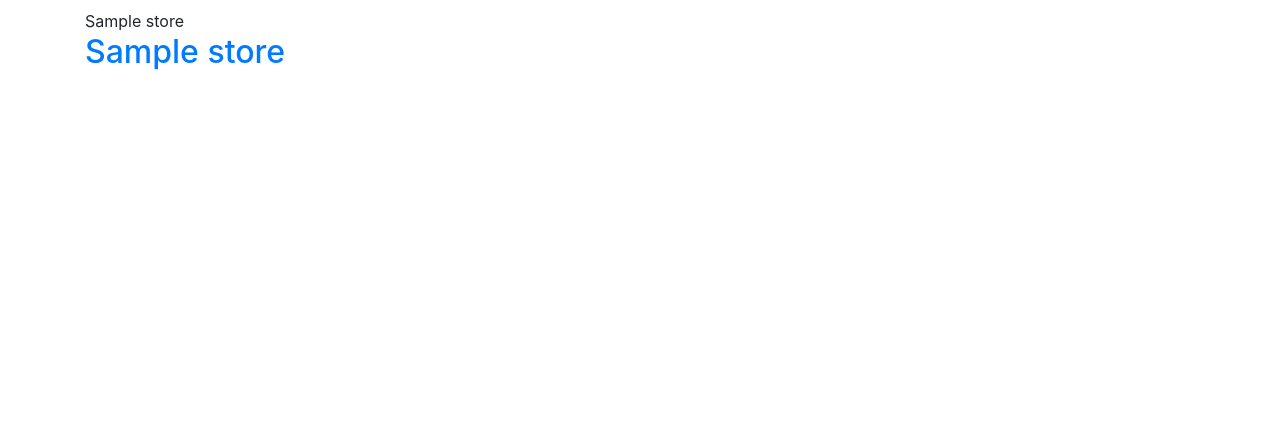
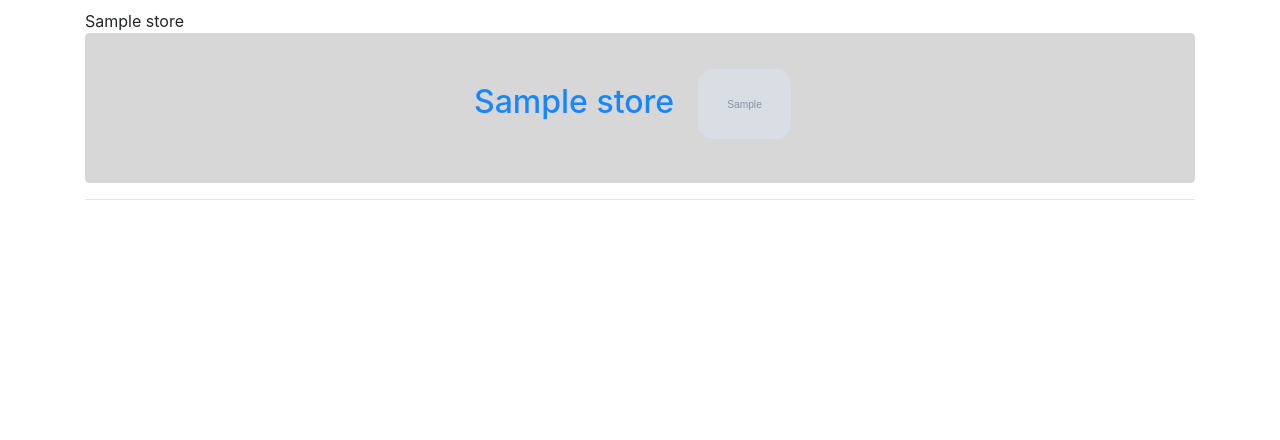
Before and after one commit to diegovgo/anunciadoos, a Django app: template food/templates/food/store.html in a window 1280 px wide. Shown: the part 115-555 px from the top of the page. Run offline with Django 3.2, Linux system fonts and the light colour scheme; the template is opened without the code that fills it: values that come from a table or form of the project are taken from there, others are empty; tables that the repository leaves empty hold one stand-in row (values such as "Sample post"); grey boxes marked "Sample" are stand-in pictures; some libraries are stand-ins or nearby versions; some web fonts are replaced.

Commit message:
store page updated

```diff
--- a/food/models.py
+++ b/food/models.py
@@ -51,7 +51,7 @@ class Storesubcategory(models.Model):
 class Article(models.Model):
     name = models.CharField(max_length=120)
     published = models.BooleanField(default=False)
-    description = models.TextField()
+    description = models.TextField(blank=True, null=True)
     img = models.ImageField(upload_to="static/imgs", null=True, blank=True, default="static/imgs/article_default.jpg")
     price = models.DecimalField(max_digits=10, decimal_places=2)
     storesubcategory = models.ForeignKey(Storesubcategory, null=True, on_delete=models.CASCADE, related_name="article")
--- a/food/templates/food/index.html
+++ b/food/templates/food/index.html
@@ -7,7 +7,7 @@
 {% block heading %}
 <h1>Escoge una categoría {% endblock %} {% block body %}
 </h1>
-<a href="{% url 'restaurants' %} ">
+<a href="{% url 'restaurants' %} " style="text-decoration: none;">
 <div class="card">{% with 'static/background_restaurants.png' as image_static %}
 
     <div class="card-body" style='background-image: url(" {% static image_static  %} ");opacity: 100%; '> {% endwith %}
@@ -19,7 +19,7 @@
 </div>
 </a>
 <br>
-
+<a href="{% url 'store' %} " style="text-decoration: none;">
 <div class="card">{% with 'static/background_restaurants.png' as image_static %}
 
     <div class="card-body" style='background-image: url(" {% static image_static  %} ");opacity: 100%; '> {% endwith %}
@@ -30,6 +30,7 @@
     </div>
 
 </div>
+</a>
 
 <br>
 <!--
--- a/food/templates/food/restaurants.html
+++ b/food/templates/food/restaurants.html
@@ -13,7 +13,7 @@
             <div class="card-body">
                     <h2>{{ restaurant }}
 
-                        <img src='{{ restaurant.logo.url }}' type="image/jpg" width="auto" height="100px" style="border-radius: 15px; margin:15px" />
+                        <img src='{{ restaurant.logo.url }}' type="image/jpg" width="auto" height="70px" style="border-radius: 15px; margin:15px" />
                     </h2>
                     </div>
 
--- a/food/templates/food/store.html
+++ b/food/templates/food/store.html
@@ -6,19 +6,22 @@
 {% block heading %}
 
 <h1>Escoge una tienda:</h1>{% endblock %} {% block body %} {{ store }} {% for store in stores %}
-    <div style="width: 100%;">
-        <div class="row">
 
-            <div class="col-12">
-                <a href="{% url 'store_page' store.url %}" style="text-decoration: none;">
-                    <h2>{{ store }}</h2></a>
-            <div class="col-1">
-                <embed src='{{ store.logo.url }}' type="image/jpg" width="150px" height="auto" style="border-radius: 15px; margin:15px" />
+<div style="width: auto; text-align:center">
+
+    <a href="{% url 'store_page' store.url %}" style="text-decoration: none;">
+        <div class="card" style="background-color:lightgrey; border-color: lightgray; opacity: 90%; height: 150px;">
+        <div class="card-body">
+                <h2>{{ store }}
+
+                    <img src='{{ store.logo.url }}' type="image/jpg" width="auto" height="70px" style="border-radius: 15px; margin:15px" />
+                </h2>
+                </div>
 
             </div>
-            </div>
-            <hr>
+        </a>
+        <hr>
         </div>
-    </div>
+
 
 {% endfor %} {% endblock %}
--- a/food/templates/food/store_page.html
+++ b/food/templates/food/store_page.html
@@ -122,7 +122,7 @@ div.scrollmenu a:hover {
 
 </div>
 <div class="separation"></div>
-<
+
     <h1 style="text-align: center;">Artículos</h1>
 
 
@@ -153,7 +153,7 @@ div.scrollmenu a:hover {
   <div class="row" style="margin: 0;">
             <div class="col-4" style="padding:20px 0 20px 0">
                 <div style="display: flex; align-items: center; justify-content: center; padding:5px">
-                <div  style="background-image: url('{{ dish.img.url }}'); background-position: center center; background-repeat: no-repeat; background-size: cover; width:100px; height: 100px; border-radius: 25%;" >
+                <div  style="background-image: url('{{ article.img.url }}'); background-position: center center; background-repeat: no-repeat; background-size: cover; width:100px; height: 100px; border-radius: 25%;" >
 
                 </div>
               </div>
```
Also changed, not shown: food/migrations/0028_auto_20210211_0235.py (added).
